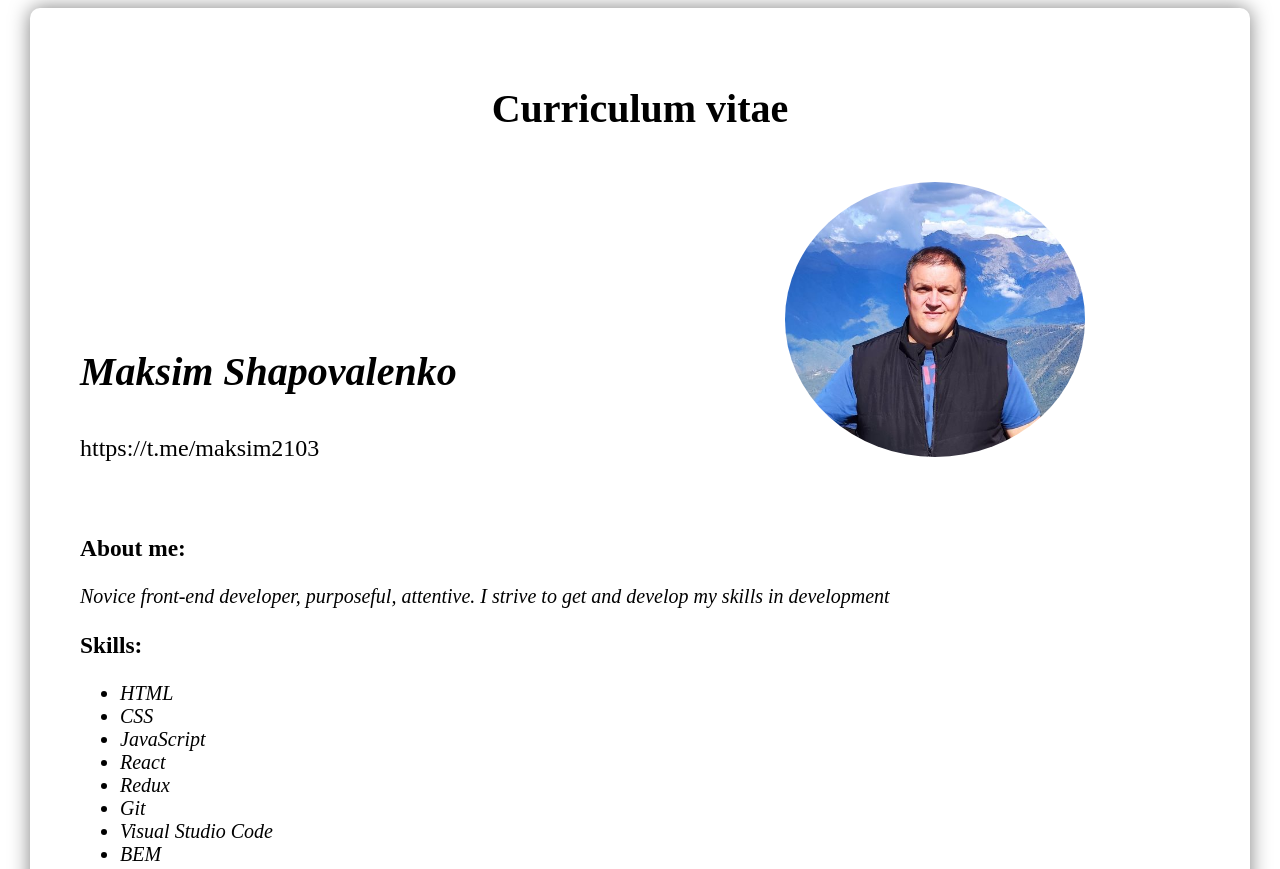
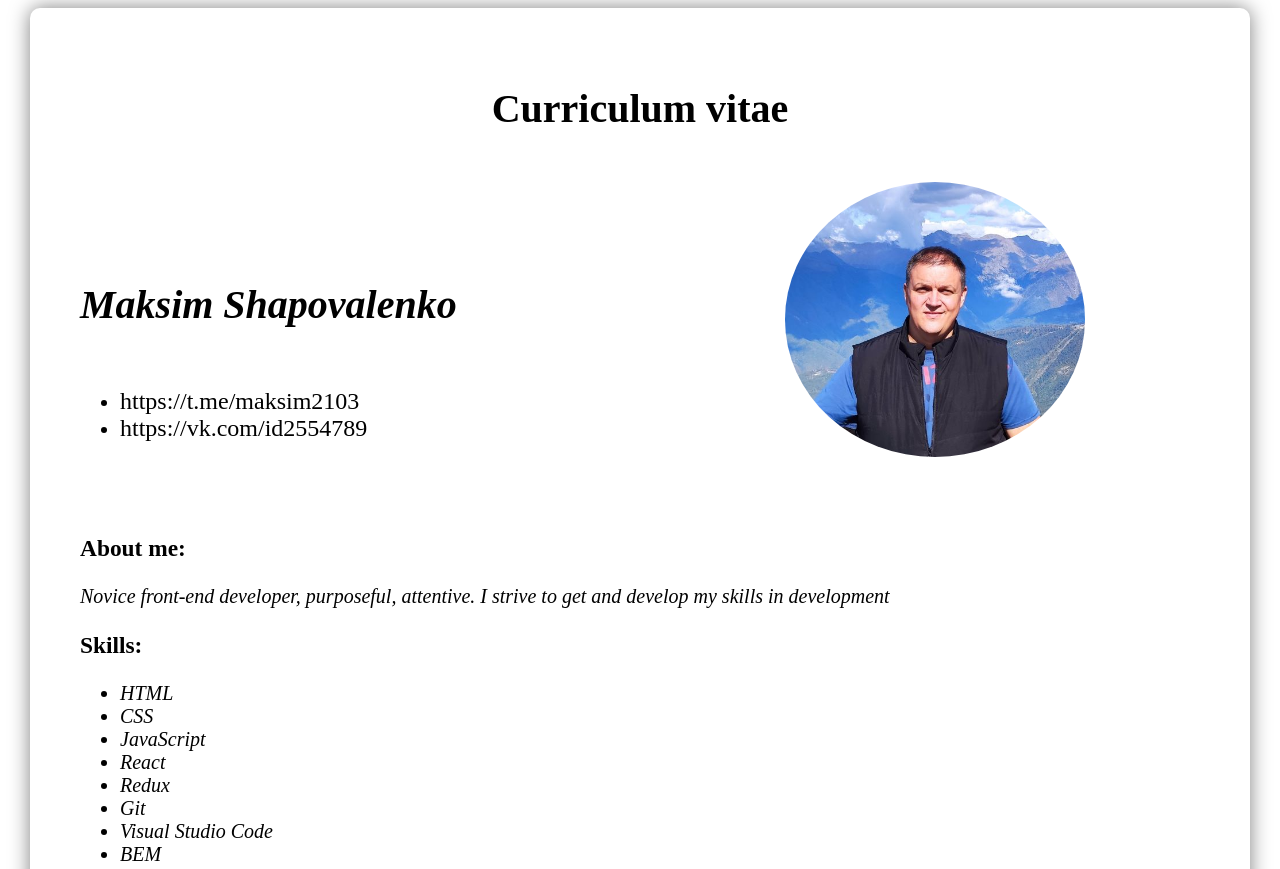
Before and after one commit to Maksim2103/rsschool-cv, a plain HTML site: page index.html in a window 1280 px wide. Shown: the top 869 px of the page. Drawn offline with Linux system fonts and the light colour scheme.

Commit message:
feat: add  contacts ul

```diff
--- a/index.html
+++ b/index.html
@@ -14,9 +14,24 @@
         <div class="header__contacts">
           <div class="header__content">
             <h3 class="header__content-name">Maksim Shapovalenko</h3>
-            <a class="header__content-contact" href="https://t.me/maksim2103"
-              >https://t.me/maksim2103</a
-            >
+            <nav>
+              <ul>
+                <li>
+                  <a
+                    class="header__content-contact"
+                    href="https://t.me/maksim2103"
+                    >https://t.me/maksim2103</a
+                  >
+                </li>
+                <li>
+                  <a
+                    class="header__content-contact"
+                    href="https://vk.com/id2554789"
+                    >https://vk.com/id2554789</a
+                  >
+                </li>
+              </ul>
+            </nav>
           </div>
           <div class="header__image">
             <img
```
